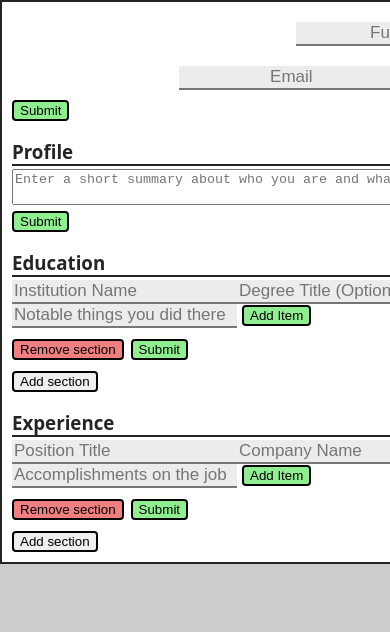
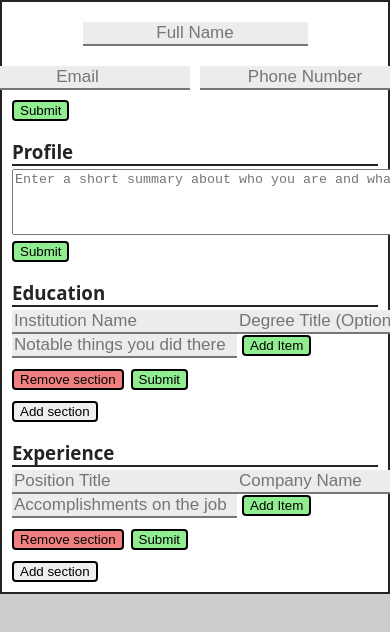
Before and after one commit to IsaacAkin/CV-Application, a React (Vite) app: page / in a window 390 px wide. Shown: the top 632 px of the page. Built offline with nearby package versions, Linux system fonts and the light colour scheme.

Commit message:
Edited width on screen shrink and added rows to textarea element

```diff
--- a/src/components/utils.jsx
+++ b/src/components/utils.jsx
@@ -32,7 +32,7 @@ export function TextArea({ description, onChange, placeholder, isSubmitted }) {
                 ?
                 <>
                     <div>
-                        <textarea name="description" id="description" cols={105} onChange={onChange}
+                        <textarea name="description" id="description" cols={105} rows={4} onChange={onChange}
                         placeholder={placeholder}>
                             {description}
                         </textarea>
--- a/src/styles/App.css
+++ b/src/styles/App.css
@@ -15,9 +15,8 @@ textarea {
 } */
 
 
-/* @media (max-width: 1050px) {
-  .container {
-    display: flex;
-    flex-direction: column;
+@media (max-width: 1050px) {
+  .app {
+    width: auto;
   }
-} */
+}
```
